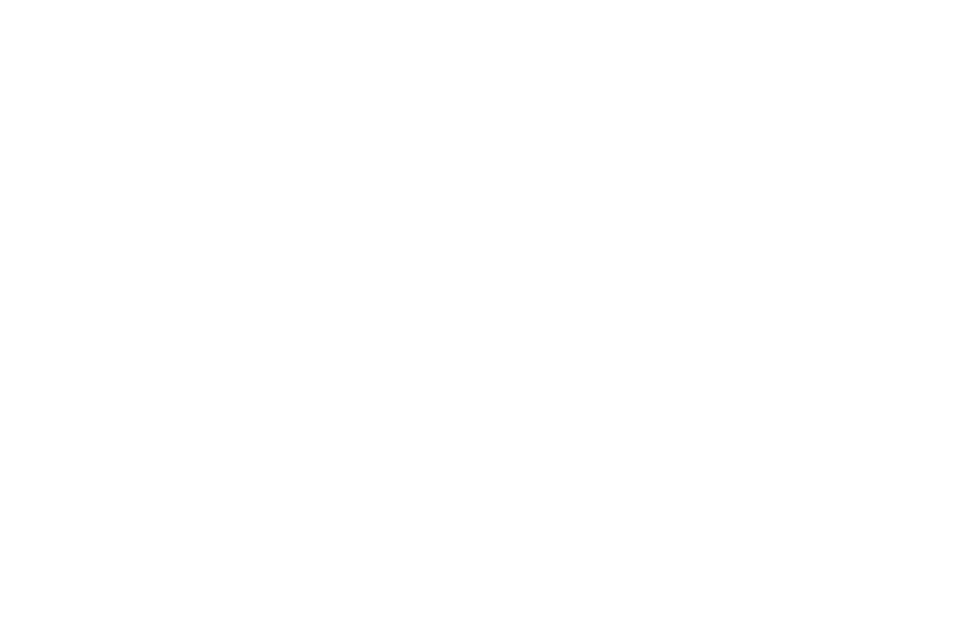
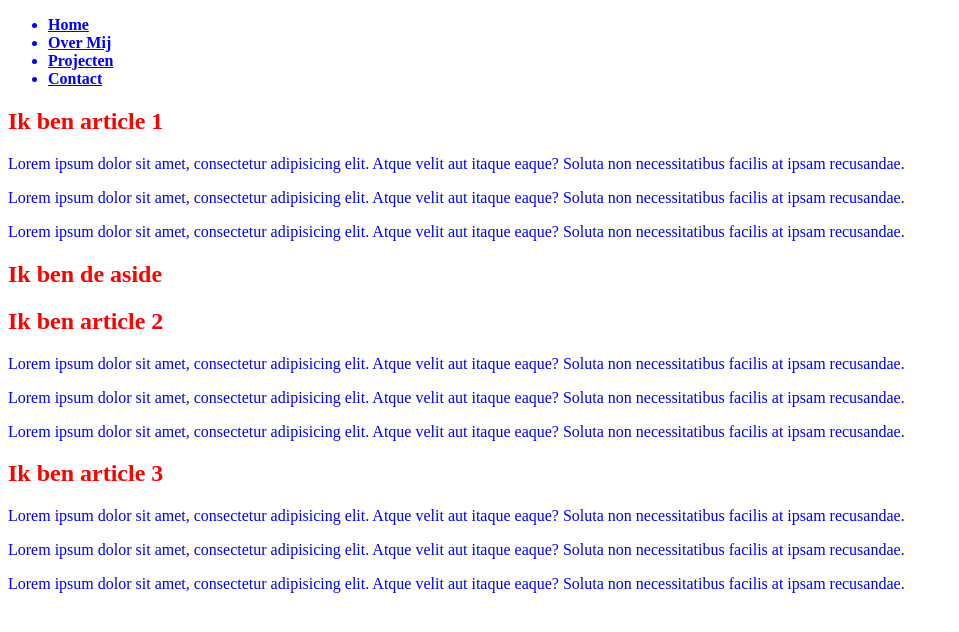
Before and after one commit to Hazret-R/HTML-Repo, a plain HTML site: page HTML Les 4/index.html in a window 1280 px wide. Shown: the whole page, without its empty margins (0-959 px from the left). Drawn offline with Linux system fonts and the light colour scheme.

Commit message:
HTML en CSS

```diff
--- a/HTML Les 4/css/style.css
+++ b/HTML Les 4/css/style.css
@@ -0,0 +1,11 @@
+* {
+    color: blue;
+}
+
+h2 {
+    color: red;
+}
+
+li {
+    font-weight: bold;
+}
--- a/HTML Les 4/index.html
+++ b/HTML Les 4/index.html
@@ -3,9 +3,53 @@
 <head>
     <meta charset="UTF-8">
     <meta name="viewport" content="width=device-width, initial-scale=1.0">
+    <link rel="stylesheet" href="css/style.css">
     <title>HTML Les 4</title>
 </head>
 <body>
+    <header>
+        <nav>
+            <ul>
+                <li><a href="index.html">Home</a></li>
+                <li><a href="overmij.html">Over Mij</a></li>
+                <li><a href="projecten.html">Projecten</a></li>
+                <li><a href="contact.html">Contact</a></li>
+            </ul>
+        </nav>
+    </header>
+    <main>
+        <article>
+            <h2>
+                Ik ben article 1
+            </h2>
+            <p>Lorem ipsum dolor sit amet, consectetur adipisicing elit. Atque velit aut itaque eaque? Soluta non necessitatibus facilis at ipsam recusandae.</p>
+            <p>Lorem ipsum dolor sit amet, consectetur adipisicing elit. Atque velit aut itaque eaque? Soluta non necessitatibus facilis at ipsam recusandae.</p>
+            <p>Lorem ipsum dolor sit amet, consectetur adipisicing elit. Atque velit aut itaque eaque? Soluta non necessitatibus facilis at ipsam recusandae.</p>
+        </article>
+        <aside>
+            <h2>
+                Ik ben de aside
+            </h2>
+        </aside>
+        <article>
+            <h2>
+                Ik ben article 2
+            </h2>
+            <p>Lorem ipsum dolor sit amet, consectetur adipisicing elit. Atque velit aut itaque eaque? Soluta non necessitatibus facilis at ipsam recusandae.</p>
+            <p>Lorem ipsum dolor sit amet, consectetur adipisicing elit. Atque velit aut itaque eaque? Soluta non necessitatibus facilis at ipsam recusandae.</p>
+            <p>Lorem ipsum dolor sit amet, consectetur adipisicing elit. Atque velit aut itaque eaque? Soluta non necessitatibus facilis at ipsam recusandae.</p>
+        </article>
+        <article></article>
+            <h2>
+                Ik ben article 3
+            </h2>
+            <p>Lorem ipsum dolor sit amet, consectetur adipisicing elit. Atque velit aut itaque eaque? Soluta non necessitatibus facilis at ipsam recusandae.</p>
+            <p>Lorem ipsum dolor sit amet, consectetur adipisicing elit. Atque velit aut itaque eaque? Soluta non necessitatibus facilis at ipsam recusandae.</p>
+            <p>Lorem ipsum dolor sit amet, consectetur adipisicing elit. Atque velit aut itaque eaque? Soluta non necessitatibus facilis at ipsam recusandae.</p>
+        </article>
+    </main>
+    <footer>
 
+    </footer>
 </body>
 </html>
```
Also changed, not shown: HTML Les 2/index.html (+1 -1 lines).
